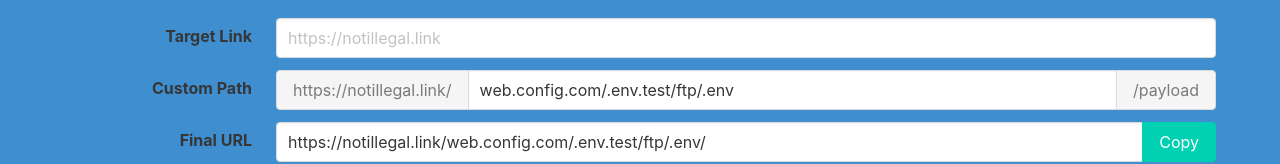
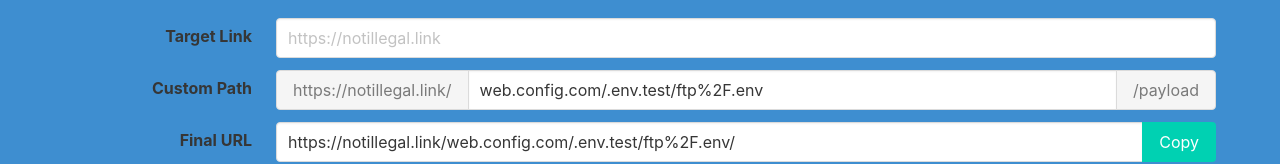
Before and after one commit to mdnwvn/notillegal.link, a SvelteKit app: page / in a window 1280 px wide. Shown: the part 336-500 px from the top of the page. Built offline with nearby package versions, Linux system fonts and the light colour scheme.

Commit message:
encode rand slug to prevent auto-gening bad links

```diff
--- a/src/routes/+page.svelte
+++ b/src/routes/+page.svelte
@@ -103,9 +103,9 @@
   let host = "https://notillegal.link/"
 
 
-  var first = words[Math.floor(Math.random()*words.length)];
-  var second = words[Math.floor(Math.random()*words.length)];
-  var third = words[Math.floor(Math.random()*words.length)];
+  var first =  encodeURIComponent(words[Math.floor(Math.random()*words.length)]);
+  var second = encodeURIComponent(words[Math.floor(Math.random()*words.length)]);
+  var third =  encodeURIComponent(words[Math.floor(Math.random()*words.length)]);
 
 
 
```
